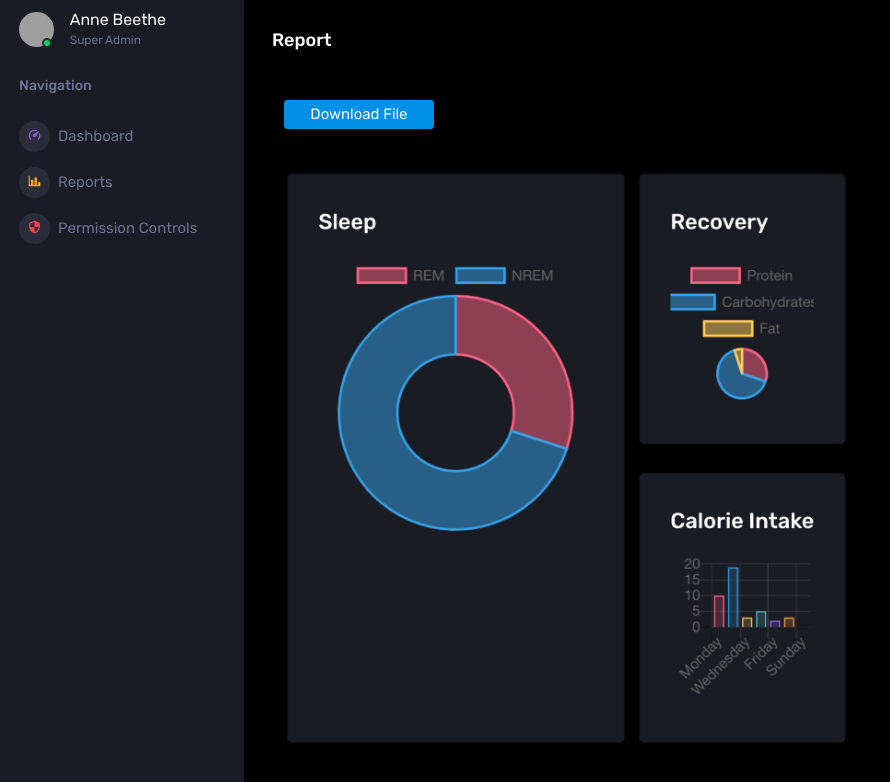
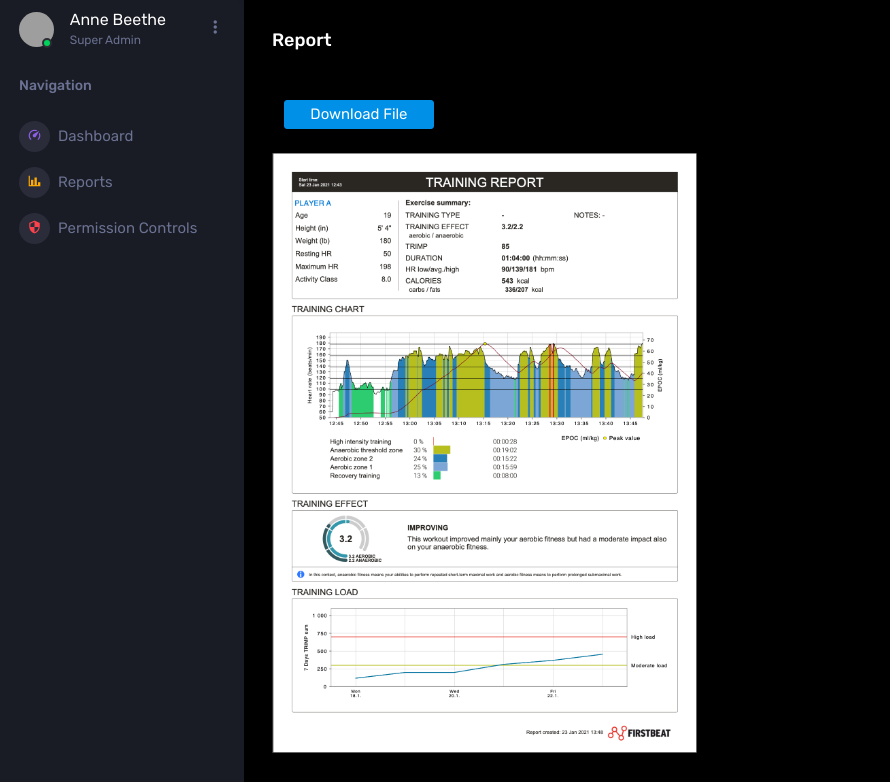
Before and after one commit to annayang26/CS321-Milestone4, a Flask app: page /reportpage in a window 1280 px wide. Shown: the part 70-852 px from the top of the page, without its empty margins (0-890 px from the left). Run offline with Flask 2, Linux system fonts and the light colour scheme; some libraries are stand-ins or nearby versions; grey boxes are pictures that could not be loaded.

Commit message:
sample report downloads

```diff
--- a/website/templates/reportpage.html
+++ b/website/templates/reportpage.html
@@ -40,7 +40,7 @@
                     <span>Super Admin</span>
                 </div>
               </div>
-              <!-- <a href="#" id="profile-dropdown" data-toggle="dropdown"><i class="mdi mdi-dots-vertical"></i></a> -->
+              <a href="#" id="profile-dropdown" data-toggle="dropdown"><i class="mdi mdi-dots-vertical"></i></a>
               <div class="dropdown-menu dropdown-menu-right sidebar-dropdown preview-list" aria-labelledby="profile-dropdown">
                 <a href="#" class="dropdown-item preview-item">
                   <div class="preview-thumbnail">
```
Also changed, not shown: website/static/images/samples/SampleReport.png, 1 other file.
